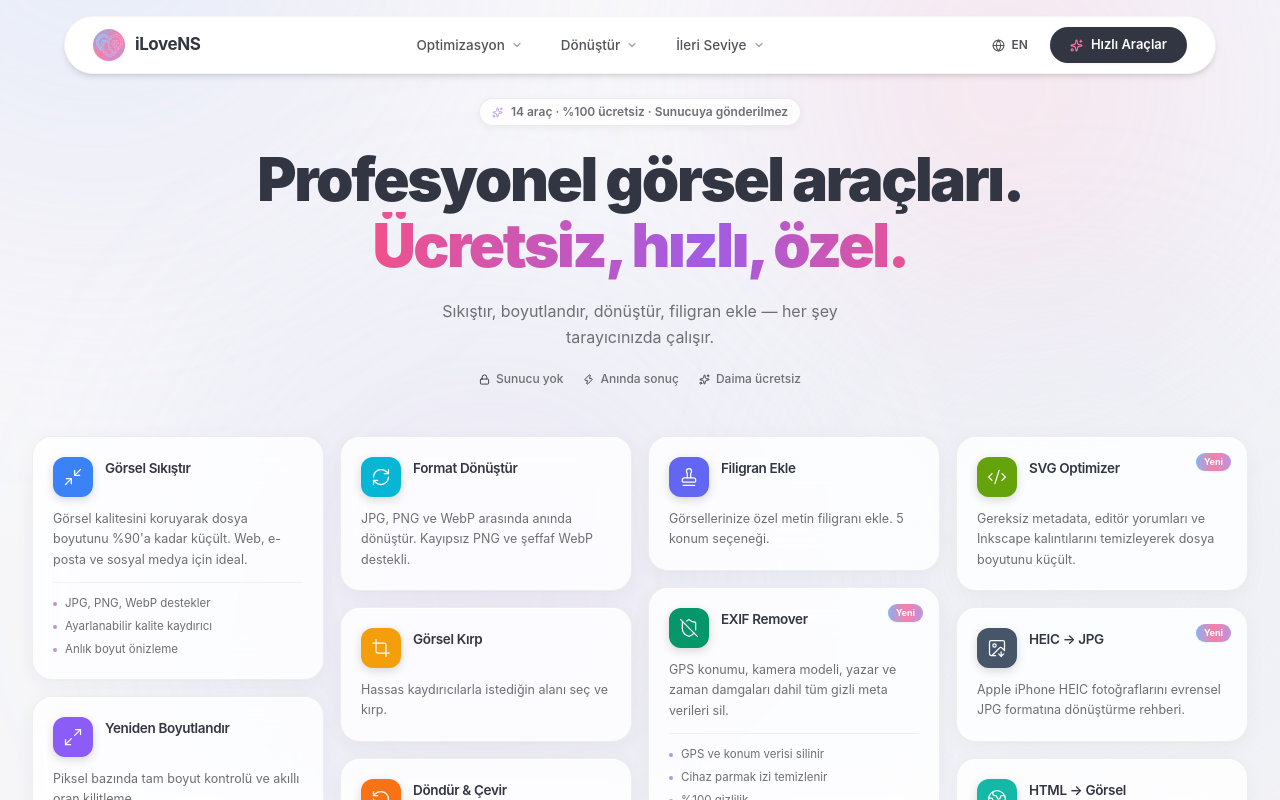
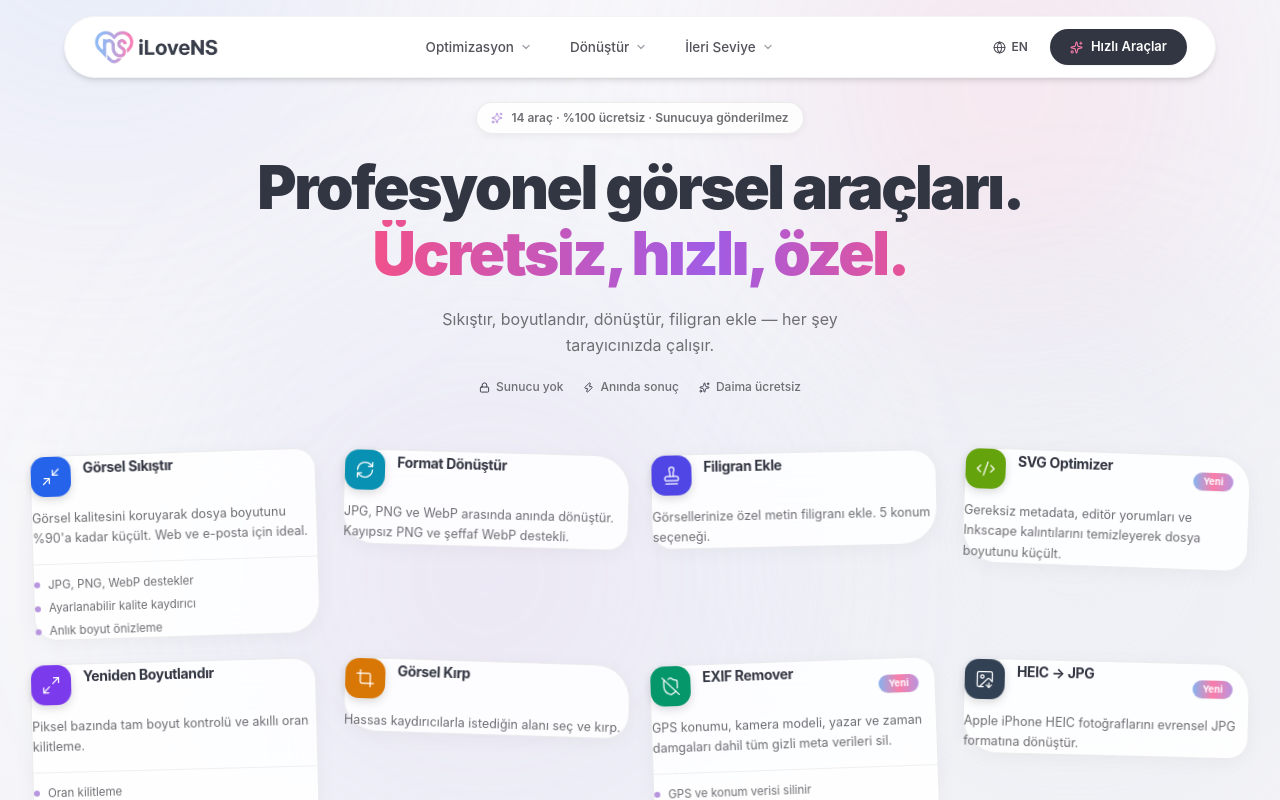
Before and after one commit to enesakssuu/ilovens, a React (Vite) app: page / in a window 1280 px wide. Shown: the top 800 px of the page. Built offline with nearby package versions, Linux system fonts and the light colour scheme.

Commit message:
fix_logo_and_organic_repulsion_grid

```diff
--- a/src/components/Navbar.tsx
+++ b/src/components/Navbar.tsx
@@ -1,4 +1,4 @@
-import logoIcon from '../assets/logo-icon.png';
+import logoImg from '../assets/logo.png';
 import { useState, useRef } from 'react';
 import { Link, useLocation, useNavigate } from 'react-router-dom';
 import { useTranslation } from 'react-i18next';
@@ -137,12 +137,9 @@ export default function Navbar() {
       <div className="max-w-6xl mx-auto relative">
         <div className="bg-white rounded-full px-5 sm:px-7 py-2.5 border border-gray-100 shadow-md flex items-center justify-between transition-all">
 
-          {/* Logo & Brand Div with Triple Gradient Icon */}
-          <Link to={basePath || '/'} className="flex items-center gap-2.5 flex-shrink-0 group">
-            <div className="w-8 h-8 rounded-full bg-gradient-to-br from-brand-blue via-brand-pink to-brand-purple flex items-center justify-center text-white shadow-sm group-hover:scale-105 transition-transform overflow-hidden flex-shrink-0">
-              <img src={logoIcon} alt="iLoveNS" className="w-full h-full object-contain p-0.5" />
-            </div>
-            <span className="text-[17px] font-bold tracking-tight text-brand-text whitespace-nowrap">iLoveNS</span>
+          {/* Logo & Brand */}
+          <Link to={basePath || '/'} className="flex items-center flex-shrink-0 group py-0.5">
+            <img src={logoImg} alt="iLoveNS" className="h-8 sm:h-9 w-auto object-contain group-hover:scale-105 transition-transform" />
           </Link>
 
           {/* Desktop Nav Links */}
--- a/src/index.css
+++ b/src/index.css
@@ -133,82 +133,17 @@
   display: inline-block;
 }
 
-/* ─── GLASS CARDS & OIL DROP LIQUID EXPANSION HOVER ───────────── */
+/* ─── GLASS CARDS ────────────────────────────────────────────── */
 .glass-card {
-  background: rgba(255, 255, 255, 0.82);
+  background: rgba(255, 255, 255, 0.88);
   backdrop-filter: blur(20px) saturate(180%);
   -webkit-backdrop-filter: blur(20px) saturate(180%);
-  border: 1px solid rgba(0, 0, 0, 0.06);
-  border-radius: 1.5rem;
+  border: 1px solid rgba(0, 0, 0, 0.07);
   box-shadow:
     0 4px 20px rgba(0, 0, 0, 0.04),
     0 1px 3px rgba(0, 0, 0, 0.02),
     inset 0 1px 0 rgba(255, 255, 255, 0.9);
-  transition: all 0.25s cubic-bezier(0.16, 1, 0.3, 1);
-}
-
-.liquid-card {
-  position: relative;
-  overflow: hidden;
-  transition: transform 0.45s cubic-bezier(0.34, 1.56, 0.64, 1),
-              box-shadow 0.45s cubic-bezier(0.23, 1, 0.32, 1),
-              border-color 0.3s ease;
-  will-change: transform, box-shadow;
-}
-
-.liquid-card::before {
-  content: '';
-  position: absolute;
-  top: 50%;
-  left: 50%;
-  width: 260px;
-  height: 260px;
-  border-radius: 50%;
-  background: radial-gradient(
-    circle at center,
-    rgba(134, 179, 240, 0.35) 0%,
-    rgba(250, 125, 168, 0.22) 40%,
-    rgba(184, 150, 223, 0.12) 70%,
-    transparent 100%
-  );
-  transform: translate(-50%, -50%) scale(0);
-  opacity: 0;
-  transition: transform 0.65s cubic-bezier(0.16, 1, 0.3, 1), opacity 0.4s ease;
-  pointer-events: none;
-  filter: blur(12px);
-  z-index: 0;
-}
-
-.liquid-card:hover {
-  transform: translateY(-6px) scale(1.035);
-  border-color: rgba(184, 150, 223, 0.35);
-  box-shadow:
-    0 22px 50px -10px rgba(160, 92, 229, 0.22),
-    0 10px 24px -6px rgba(80, 135, 248, 0.18),
-    inset 0 1px 0 rgba(255, 255, 255, 1);
-}
-
-.liquid-card:hover::before {
-  transform: translate(-50%, -50%) scale(2.8);
-  opacity: 1;
-}
-
-.liquid-icon {
-  transition: transform 0.4s cubic-bezier(0.34, 1.56, 0.64, 1), box-shadow 0.3s ease;
-}
-
-.group:hover .liquid-icon {
-  transform: scale(1.14) rotate(-3deg);
-  box-shadow: 0 8px 20px rgba(160, 92, 229, 0.3) !important;
-}
-
-.glass-card:hover {
-  background: rgba(255, 255, 255, 0.95);
-  border-color: rgba(0, 0, 0, 0.10);
-  box-shadow:
-    0 12px 36px rgba(0, 0, 0, 0.07),
-    0 2px 8px rgba(0, 0, 0, 0.03);
-  transform: translateY(-2px);
+  transition: border-color 0.3s ease, background-color 0.3s ease;
 }
 
 /* ─── GLASS NAVBAR ───────────────────────────────────────────── */
--- a/src/pages/Home.tsx
+++ b/src/pages/Home.tsx
@@ -1,124 +1,124 @@
+import { useState } from 'react';
 import { Link } from 'react-router-dom';
 import { useTranslation } from 'react-i18next';
 import { motion } from 'framer-motion';
 import {
-  Minimize2, Maximize2, Crop, RotateCcw, Code2, ShieldOff,
-  RefreshCw, ImageDown, Globe2, Stamp, Laugh, Eye,
-  Palette, Wand2, ArrowRight, Lock, Zap, Sparkles,
+  Sparkles, Lock, Zap, ArrowRight,
+  Minimize2, Maximize2, Crop, RotateCcw, RefreshCw, Stamp, Laugh, Eye,
+  Palette, Wand2, Code2, ShieldOff, ImageDown, Globe2
 } from 'lucide-react';
 
-interface ToolCard {
+interface ToolItem {
   id: string;
   icon: React.ReactNode;
   title: string;
   desc: string;
-  extra?: string[];   // extra feature bullets → makes card taller
   iconBg: string;
   badge?: string;
+  extra?: string[];
 }
 
-const useTools = (isEnglish: boolean): ToolCard[] => [
+const useTools = (isEnglish: boolean): ToolItem[] => [
   {
     id: 'compress',
     icon: <Minimize2 size={20} strokeWidth={1.5} />,
     title: isEnglish ? 'Compress Image' : 'Görsel Sıkıştır',
     desc: isEnglish
-      ? 'Reduce file size up to 90% while preserving visual quality. Perfect for web, email, and social media.'
-      : 'Görsel kalitesini koruyarak dosya boyutunu %90\'a kadar küçült. Web, e-posta ve sosyal medya için ideal.',
+      ? 'Reduce file size by up to 90% while keeping visual quality sharp. Web & e-mail ready.'
+      : 'Görsel kalitesini koruyarak dosya boyutunu %90\'a kadar küçült. Web ve e-posta için ideal.',
+    iconBg: 'bg-blue-600',
     extra: isEnglish
-      ? ['Supports JPG, PNG, WebP', 'Adjustable quality slider', 'Instant size preview']
+      ? ['JPG, PNG, WebP supported', 'Adjustable quality slider', 'Instant size preview']
       : ['JPG, PNG, WebP destekler', 'Ayarlanabilir kalite kaydırıcı', 'Anlık boyut önizleme'],
-    iconBg: 'bg-blue-500',
-    badge: undefined,
+  },
+  {
+    id: 'convert',
+    icon: <RefreshCw size={20} strokeWidth={1.5} />,
+    title: isEnglish ? 'Format Convert' : 'Format Dönüştür',
+    desc: isEnglish
+      ? 'Convert between JPG, PNG and WebP in one click. Lossless PNG and transparent WebP supported.'
+      : 'JPG, PNG ve WebP arasında anında dönüştür. Kayıpsız PNG ve şeffaf WebP destekli.',
+    iconBg: 'bg-cyan-600',
+  },
+  {
+    id: 'watermark',
+    icon: <Stamp size={20} strokeWidth={1.5} />,
+    title: isEnglish ? 'Add Watermark' : 'Filigran Ekle',
+    desc: isEnglish
+      ? 'Add custom text watermark to protect your photos. 5 position options.'
+      : 'Görsellerinize özel metin filigranı ekle. 5 konum seçeneği.',
+    iconBg: 'bg-indigo-600',
+  },
+  {
+    id: 'svg-optimize',
+    icon: <Code2 size={20} strokeWidth={1.5} />,
+    title: 'SVG Optimizer',
+    desc: isEnglish
+      ? 'Clean SVG files, remove editor garbage & decrease file sizes up to 70%.'
+      : 'Gereksiz metadata, editör yorumları ve Inkscape kalıntılarını temizleyerek dosya boyutunu küçült.',
+    iconBg: 'bg-lime-600',
+    badge: isEnglish ? 'New' : 'Yeni',
   },
   {
     id: 'resize',
     icon: <Maximize2 size={20} strokeWidth={1.5} />,
     title: isEnglish ? 'Resize Image' : 'Yeniden Boyutlandır',
     desc: isEnglish
-      ? 'Set exact pixel dimensions with a smart aspect-ratio lock.'
+      ? 'Exact pixel-level dimension control with smart aspect ratio lock.'
       : 'Piksel bazında tam boyut kontrolü ve akıllı oran kilitleme.',
+    iconBg: 'bg-violet-600',
     extra: isEnglish
-      ? ['Lock aspect ratio', 'Custom width & height', 'High-quality resampling']
+      ? ['Aspect ratio lock', 'Custom width & height', 'High quality sampling']
       : ['Oran kilitleme', 'Özel genişlik & yükseklik', 'Yüksek kalite örnekleme'],
-    iconBg: 'bg-violet-500',
-  },
-  {
-    id: 'color-palette',
-    icon: <Palette size={20} strokeWidth={1.5} />,
-    title: isEnglish ? 'Color Palette' : 'Renk Paleti Çıkarıcı',
-    desc: isEnglish
-      ? 'Extract the dominant HEX & RGB colors from any image. Click to copy.'
-      : 'Görseldeki baskın HEX & RGB renk kodlarını çıkar. Tıkla, kopyala.',
-    iconBg: 'bg-pink-500',
-    badge: isEnglish ? 'New' : 'Yeni',
-  },
-  {
-    id: 'convert',
-    icon: <RefreshCw size={20} strokeWidth={1.5} />,
-    title: isEnglish ? 'Format Convert' : 'Format Dönüştür',
-    desc: isEnglish
-      ? 'Instantly convert between JPG, PNG, and WebP. Lossless PNG and transparent WebP supported.'
-      : 'JPG, PNG ve WebP arasında anında dönüştür. Kayıpsız PNG ve şeffaf WebP destekli.',
-    iconBg: 'bg-cyan-500',
   },
   {
     id: 'crop',
     icon: <Crop size={20} strokeWidth={1.5} />,
     title: isEnglish ? 'Crop Image' : 'Görsel Kırp',
-    desc: isEnglish ? 'Select any crop region with precision sliders.' : 'Hassas kaydırıcılarla istediğin alanı seç ve kırp.',
-    iconBg: 'bg-amber-500',
+    desc: isEnglish
+      ? 'Select any region with precise sliders and crop instantly.'
+      : 'Hassas kaydırıcılarla istediğin alanı seç ve kırp.',
+    iconBg: 'bg-amber-600',
+  },
+  {
+    id: 'exif-remover',
+    icon: <ShieldOff size={20} strokeWidth={1.5} />,
+    title: 'EXIF Remover',
+    desc: isEnglish
+      ? 'Strip hidden privacy metadata including GPS location, camera model, author and timestamps.'
+      : 'GPS konumu, kamera modeli, yazar ve zaman damgaları dahil tüm gizli meta verileri sil.',
+    iconBg: 'bg-emerald-600',
+    badge: isEnglish ? 'New' : 'Yeni',
+    extra: isEnglish
+      ? ['Strips GPS & location data', 'Cleans device fingerprint', '100% private & client-side']
+      : ['GPS ve konum verisi silinir', 'Cihaz parmak izi temizlenir', '%100 gizlilik'],
+  },
+  {
+    id: 'heic-to-jpg',
+    icon: <ImageDown size={20} strokeWidth={1.5} />,
+    title: 'HEIC → JPG',
+    desc: isEnglish
+      ? 'Convert Apple iPhone HEIC photos to universal JPG format directly in browser.'
+      : 'Apple iPhone HEIC fotoğraflarını evrensel JPG formatına dönüştür.',
+    iconBg: 'bg-slate-700',
+    badge: isEnglish ? 'New' : 'Yeni',
   },
   {
     id: 'rotate',
     icon: <RotateCcw size={20} strokeWidth={1.5} />,
     title: isEnglish ? 'Rotate & Flip' : 'Döndür & Çevir',
     desc: isEnglish
-      ? 'Rotate 90° clockwise or counter-clockwise. Flip horizontally or vertically.'
+      ? 'Rotate clockwise or counter-clockwise by 90°. Flip horizontally or vertically.'
       : 'Saat yönünde veya tersine 90° döndür. Yatay veya dikey çevir.',
-    iconBg: 'bg-orange-500',
-  },
-  {
-    id: 'photo-editor',
-    icon: <Wand2 size={20} strokeWidth={1.5} />,
-    title: isEnglish ? 'Photo Editor' : 'Fotoğraf Editörü',
-    desc: isEnglish
-      ? 'Adjust brightness, contrast, saturation, blur, grayscale and sepia with a live preview panel.'
-      : 'Parlaklık, kontrast, doygunluk, bulanıklık, gri ton ve sepya — canlı önizleme ile.',
-    extra: isEnglish
-      ? ['6 adjustment sliders', 'Live before/after preview', 'Canvas-quality output']
-      : ['6 ayar kaydırıcısı', 'Canlı önizleme paneli', 'Canvas kalitesinde çıktı'],
-    iconBg: 'bg-fuchsia-600',
-  },
-  {
-    id: 'watermark',
-    icon: <Stamp size={20} strokeWidth={1.5} />,
-    title: isEnglish ? 'Add Watermark' : 'Filigran Ekle',
-    desc: isEnglish
-      ? 'Brand your images with custom text. Choose from 5 placement positions.'
-      : 'Görsellerinize özel metin filigranı ekle. 5 konum seçeneği.',
-    iconBg: 'bg-indigo-500',
-  },
-  {
-    id: 'exif-remover',
-    icon: <ShieldOff size={20} strokeWidth={1.5} />,
-    title: 'EXIF Remover',
-    desc: isEnglish
-      ? 'Strip hidden metadata — GPS location, camera model, author, timestamps — for complete privacy.'
-      : 'GPS konumu, kamera modeli, yazar ve zaman damgaları dahil tüm gizli meta verileri sil.',
-    extra: isEnglish
-      ? ['Removes GPS & location data', 'Strips device fingerprinting', '100% privacy guaranteed']
-      : ['GPS ve konum verisi silinir', 'Cihaz parmak izi temizlenir', '%100 gizlilik'],
-    iconBg: 'bg-emerald-600',
-    badge: isEnglish ? 'New' : 'Yeni',
+    iconBg: 'bg-orange-600',
   },
   {
     id: 'meme',
     icon: <Laugh size={20} strokeWidth={1.5} />,
     title: 'Meme Generator',
     desc: isEnglish
-      ? 'Add Impact-style top and bottom captions to any image.'
-      : 'Herhangi bir görsele Impact stili üst ve alt başlık ekle.',
+      ? 'Add top & bottom text overlay in classic Impact font.'
+      : 'Klasik Impact yazı tipiyle üst ve alt metin ekle.',
     iconBg: 'bg-yellow-500',
   },
   {
@@ -126,28 +126,28 @@ const useTools = (isEnglish: boolean): ToolCard[] => [
     icon: <Eye size={20} strokeWidth={1.5} />,
     title: isEnglish ? 'Blur / Censor' : 'Yüz Sansürle',
     desc: isEnglish
-      ? 'Pixelate faces, license plates, or any sensitive region. Add multiple blur zones.'
-      : 'Yüz, plaka veya hassas bölgeleri pikselleştir. Çoklu bulanık alan desteği.',
+      ? 'Blur or pixelate sensitive regions before sharing.'
+      : 'Paylaşmadan önce hassas alanları bulanıklaştır veya pikselle.',
     iconBg: 'bg-red-500',
   },
   {
-    id: 'svg-optimize',
-    icon: <Code2 size={20} strokeWidth={1.5} />,
-    title: 'SVG Optimizer',
+    id: 'color-palette',
+    icon: <Palette size={20} strokeWidth={1.5} />,
+    title: isEnglish ? 'Color Palette' : 'Renk Paleti',
     desc: isEnglish
-      ? 'Remove unnecessary metadata, editor comments, and Inkscape/Illustrator artifacts to shrink file size.'
-      : 'Gereksiz metadata, editör yorumları ve Inkscape kalıntılarını temizleyerek dosya boyutunu küçült.',
-    iconBg: 'bg-lime-600',
+      ? 'Extract dominant color palette and HEX/RGB codes from any image.'
+      : 'Herhangi bir görselden baskın renk paletini ve HEX/RGB kodlarını çıkar.',
+    iconBg: 'bg-pink-600',
     badge: isEnglish ? 'New' : 'Yeni',
   },
   {
-    id: 'heic-to-jpg',
-    icon: <ImageDown size={20} strokeWidth={1.5} />,
-    title: 'HEIC → JPG',
+    id: 'photo-editor',
+    icon: <Wand2 size={20} strokeWidth={1.5} />,
+    title: isEnglish ? 'Photo Editor' : 'Fotoğraf Editörü',
     desc: isEnglish
-      ? 'Guide for converting Apple iPhone HEIC photos to universal JPG format.'
-      : 'Apple iPhone HEIC fotoğraflarını evrensel JPG formatına dönüştürme rehberi.',
-    iconBg: 'bg-slate-600',
+      ? 'Adjust brightness, contrast, saturation, grayscale, blur & sepia with live preview.'
+      : 'Parlaklık, kontrast, doygunluk ve filtreleri canlı önizlemeyle ayarla.',
+    iconBg: 'bg-fuchsia-600',
     badge: isEnglish ? 'New' : 'Yeni',
   },
   {
@@ -155,25 +155,29 @@ const useTools = (isEnglish: boolean): ToolCard[] => [
     icon: <Globe2 size={20} strokeWidth={1.5} />,
     title: isEnglish ? 'HTML to Image' : 'HTML → Görsel',
     desc: isEnglish
-      ? 'Capture a screenshot of any webpage by entering its URL.'
-      : 'Herhangi bir web sayfasının URL\'sini girerek ekran görüntüsü al.',
-    iconBg: 'bg-teal-500',
+      ? 'Render custom HTML/CSS code or template cards into crisp PNG images.'
+      : 'Özel HTML/CSS kodlarını veya şablon kartlarını yüksek kaliteli PNG görsele dönüştür.',
+    iconBg: 'bg-teal-600',
   },
 ];
 
-// Per-card stagger animation with whileInView
-const cardVariants = {
-  hidden: { opacity: 0, y: 28 },
-  visible: (i: number) => ({
-    opacity: 1,
-    y: 0,
-    transition: {
-      duration: 0.5,
-      delay: (i % 4) * 0.07, // column-based stagger
-      ease: [0.22, 1, 0.36, 1] as const,
-    },
-  }),
-};
+// Organic non-uniform shapes & playful initial tilt rotations
+const organicCardStyles = [
+  { borderRadius: '2.2rem 1.3rem 2rem 1.4rem', baseRotate: -1.8 },
+  { borderRadius: '1.4rem 2.2rem 1.3rem 2rem', baseRotate: 1.6 },
+  { borderRadius: '2rem 1.5rem 2.3rem 1.3rem', baseRotate: -1.2 },
+  { borderRadius: '1.3rem 2rem 1.4rem 2.2rem', baseRotate: 2.1 },
+  { borderRadius: '2rem 1.4rem 2.2rem 1.25rem', baseRotate: -1.5 },
+  { borderRadius: '1.25rem 2.2rem 1.5rem 2.1rem', baseRotate: 1.8 },
+  { borderRadius: '2.1rem 1.3rem 2rem 1.5rem', baseRotate: -2.0 },
+  { borderRadius: '1.5rem 2.1rem 1.25rem 2.2rem', baseRotate: 1.4 },
+  { borderRadius: '2.2rem 1.4rem 2.1rem 1.3rem', baseRotate: -1.6 },
+  { borderRadius: '1.3rem 2rem 1.5rem 2.1rem', baseRotate: 1.7 },
+  { borderRadius: '2.1rem 1.5rem 2.2rem 1.25rem', baseRotate: -1.3 },
+  { borderRadius: '1.25rem 2.1rem 1.3rem 2rem', baseRotate: 2.2 },
+  { borderRadius: '2rem 1.3rem 2.1rem 1.4rem', baseRotate: -1.1 },
+  { borderRadius: '1.4rem 2.2rem 1.25rem 2.1rem', baseRotate: 1.9 },
+];
 
 export default function Home() {
   const { i18n } = useTranslation();
@@ -181,16 +185,19 @@ export default function Home() {
   const basePath = isEnglish ? '/en' : '';
   const tools = useTools(isEnglish);
 
+  // Track hovered card for proximity repulsion physics
+  const [hoveredIdx, setHoveredIdx] = useState<number | null>(null);
+
   return (
     <div className="max-w-7xl mx-auto px-4 sm:px-6 lg:px-8 pt-10 pb-24">
 
       {/* ── HERO ────────────────────────────────────────────── */}
-      <div className="text-center mb-12">
+      <div className="text-center mb-14">
         <motion.div
           initial={{ opacity: 0, y: -8 }}
           animate={{ opacity: 1, y: 0 }}
           transition={{ duration: 0.4 }}
-          className="inline-flex items-center gap-2 mb-5 px-3 py-1 rounded-full text-[12px] font-semibold text-[#6E6E73]"
+          className="inline-flex items-center gap-2 mb-5 px-3.5 py-1.5 rounded-full text-[12px] font-semibold text-[#6E6E73]"
           style={{
             background: 'rgba(255,255,255,0.85)',
             border: '1px solid rgba(0,0,0,0.07)',
@@ -198,7 +205,7 @@ export default function Home() {
             boxShadow: '0 2px 8px rgba(0,0,0,0.05)',
           }}
         >
-          <Sparkles size={11} className="text-brand-purple" strokeWidth={2} />
+          <Sparkles size={12} className="text-brand-purple" strokeWidth={2} />
           {isEnglish ? '14 tools · 100% free · No server uploads' : '14 araç · %100 ücretsiz · Sunucuya gönderilmez'}
         </motion.div>
 
@@ -255,26 +262,86 @@ export default function Home() {
         </motion.div>
       </div>
 
-      {/* ── MASONRY GRID ────────────────────────────────────── */}
-      <div className="columns-1 sm:columns-2 lg:columns-3 xl:columns-4 gap-4">
-        {tools.map((tool, i) => (
+      {/* ── ORGANIC SCATTER GRID WITH PROXIMITY REPULSION HOVER ────────────────────── */}
+      <div className="grid grid-cols-1 sm:grid-cols-2 lg:grid-cols-3 xl:grid-cols-4 gap-5 sm:gap-6">
+        {tools.map((tool, i) => {
+          const orgStyle = organicCardStyles[i % organicCardStyles.length];
+
+          // Determine card animation parameters based on proximity to hovered card
+          let scale = 1;
+          let rotate = orgStyle.baseRotate;
+          let x = 0;
+          let y = 0;
+          let zIndex = 1;
+          let opacity = 1;
+          let shadow = '0 4px 20px rgba(0, 0, 0, 0.04)';
+
+          if (hoveredIdx === i) {
+            // Hovered Card Expands & Rotates straight
+            scale = 1.1;
+            rotate = 0;
+            zIndex = 40;
+            shadow = '0 25px 60px -10px rgba(50, 54, 66, 0.22), 0 15px 30px -8px rgba(184, 150, 223, 0.35)';
+          } else if (hoveredIdx !== null) {
+            // Calculate relative grid position to push surrounding cards away!
+            const cols = 4; // grid columns
+            const hCol = hoveredIdx % cols;
+            const hRow = Math.floor(hoveredIdx / cols);
+            const iCol = i % cols;
+            const iRow = Math.floor(i / cols);
+
+            const dx = iCol - hCol;
+            const dy = iRow - hRow;
+            const dist = Math.hypot(dx, dy);
+
+            if (dist <= 2.2) {
+              // Nearby surrounding cards part away dynamically
+              const pushMag = 24 / Math.max(1, dist);
+              x = dx !== 0 ? Math.sign(dx) * pushMag : (i % 2 === 0 ? -12 : 12);
+              y = dy !== 0 ? Math.sign(dy) * pushMag : (i % 3 === 0 ? -10 : 10);
+              scale = 0.95;
+              opacity = 0.8;
+            } else {
+              scale = 0.98;
+              opacity = 0.9;
+            }
+          }
+
+          return (
             <motion.div
               key={tool.id}
-            custom={i}
-            variants={cardVariants}
-            initial="hidden"
-            whileInView="visible"
-            viewport={{ once: true, margin: '-40px' }}
-            className="break-inside-avoid mb-4"
+              initial={{ opacity: 0, y: 24 }}
+              animate={{
+                scale,
+                rotate,
+                x,
+                y,
+                opacity,
+                zIndex,
+              }}
+              transition={{
+                type: 'spring',
+                stiffness: 260,
+                damping: 24,
+                mass: 0.8,
+              }}
+              onMouseEnter={() => setHoveredIdx(i)}
+              onMouseLeave={() => setHoveredIdx(null)}
+              className="relative"
             >
               <Link to={`${basePath}/${tool.id}`} className="block group">
                 <div
-                className="glass-card liquid-card p-5 relative"
-                style={{ borderRadius: '1.25rem' }}
+                  className="glass-card p-5.5 relative transition-all duration-300"
+                  style={{
+                    borderRadius: orgStyle.borderRadius,
+                    boxShadow: shadow,
+                    borderColor: hoveredIdx === i ? 'rgba(184, 150, 223, 0.45)' : 'rgba(0, 0, 0, 0.07)',
+                    backgroundColor: hoveredIdx === i ? '#ffffff' : undefined,
+                  }}
                 >
                   {/* Badge */}
                   {tool.badge && (
-                  <span className="absolute top-4 right-4 text-[9px] font-bold text-white px-2 py-0.5 rounded-full bg-gradient-to-r from-brand-blue via-brand-pink to-brand-purple shadow-sm z-10">
+                    <span className="absolute top-4 right-4 text-[9.5px] font-bold text-white px-2.5 py-0.5 rounded-full bg-gradient-to-r from-brand-blue via-brand-pink to-brand-purple shadow-sm z-10">
                       {tool.badge}
                     </span>
                   )}
@@ -282,18 +349,22 @@ export default function Home() {
                   {/* Header row */}
                   <div className="flex items-start gap-3 mb-3 relative z-10">
                     <div
-                    className={`liquid-icon w-10 h-10 rounded-[12px] flex items-center justify-center flex-shrink-0 text-white ${tool.iconBg}`}
+                      className={`w-10 h-10 rounded-[14px] flex items-center justify-center flex-shrink-0 text-white ${tool.iconBg} transition-transform duration-300 ${
+                        hoveredIdx === i ? 'scale-110 rotate-[-4deg]' : ''
+                      }`}
                       style={{ boxShadow: '0 3px 10px rgba(0,0,0,0.15)' }}
                     >
                       {tool.icon}
                     </div>
                     <div className="flex-1 min-w-0 pt-0.5">
-                    <h3 className="text-[13.5px] font-semibold tracking-tight text-brand-text leading-snug flex items-center gap-1">
+                      <h3 className="text-[14px] font-bold tracking-tight text-brand-text leading-snug flex items-center gap-1">
                         {tool.title}
                         <ArrowRight
-                        size={11}
+                          size={12}
                           strokeWidth={2.5}
-                        className="opacity-0 group-hover:opacity-100 -translate-x-1 group-hover:translate-x-0 transition-all duration-200 text-brand-purple flex-shrink-0"
+                          className={`transition-all duration-200 text-brand-purple flex-shrink-0 ${
+                            hoveredIdx === i ? 'opacity-100 translate-x-0' : 'opacity-0 -translate-x-1.5'
+                          }`}
                         />
                       </h3>
                     </div>
@@ -304,12 +375,12 @@ export default function Home() {
                     {tool.desc}
                   </p>
 
-                {/* Feature bullets (makes card taller = masonry variation) */}
+                  {/* Feature bullets */}
                   {tool.extra && (
-                  <ul className="mt-3 space-y-1.5 border-t border-black/[0.05] pt-3 relative z-10">
+                    <ul className="mt-3.5 space-y-1.5 border-t border-black/[0.06] pt-3 relative z-10">
                       {tool.extra.map((f) => (
                         <li key={f} className="flex items-center gap-2 text-[11.5px] text-[#6E6E73]">
-                        <div className="w-1 h-1 rounded-full bg-brand-purple flex-shrink-0" />
+                          <div className="w-1.5 h-1.5 rounded-full bg-brand-purple flex-shrink-0" />
                           {f}
                         </li>
                       ))}
@@ -318,7 +389,8 @@ export default function Home() {
                 </div>
               </Link>
             </motion.div>
-        ))}
+          );
+        })}
       </div>
     </div>
   );
```
Lines whose indentation alone changed are shown as unchanged.
